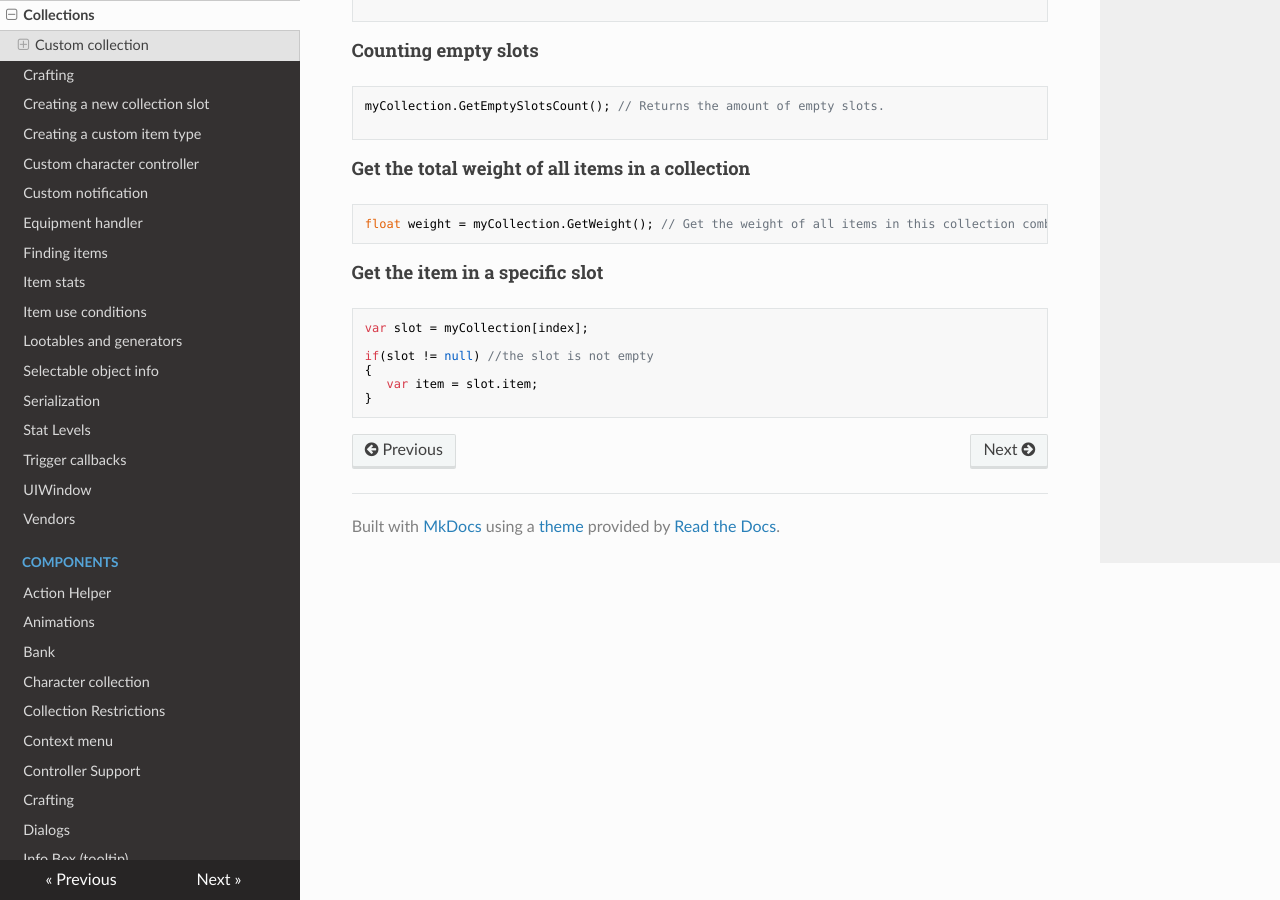
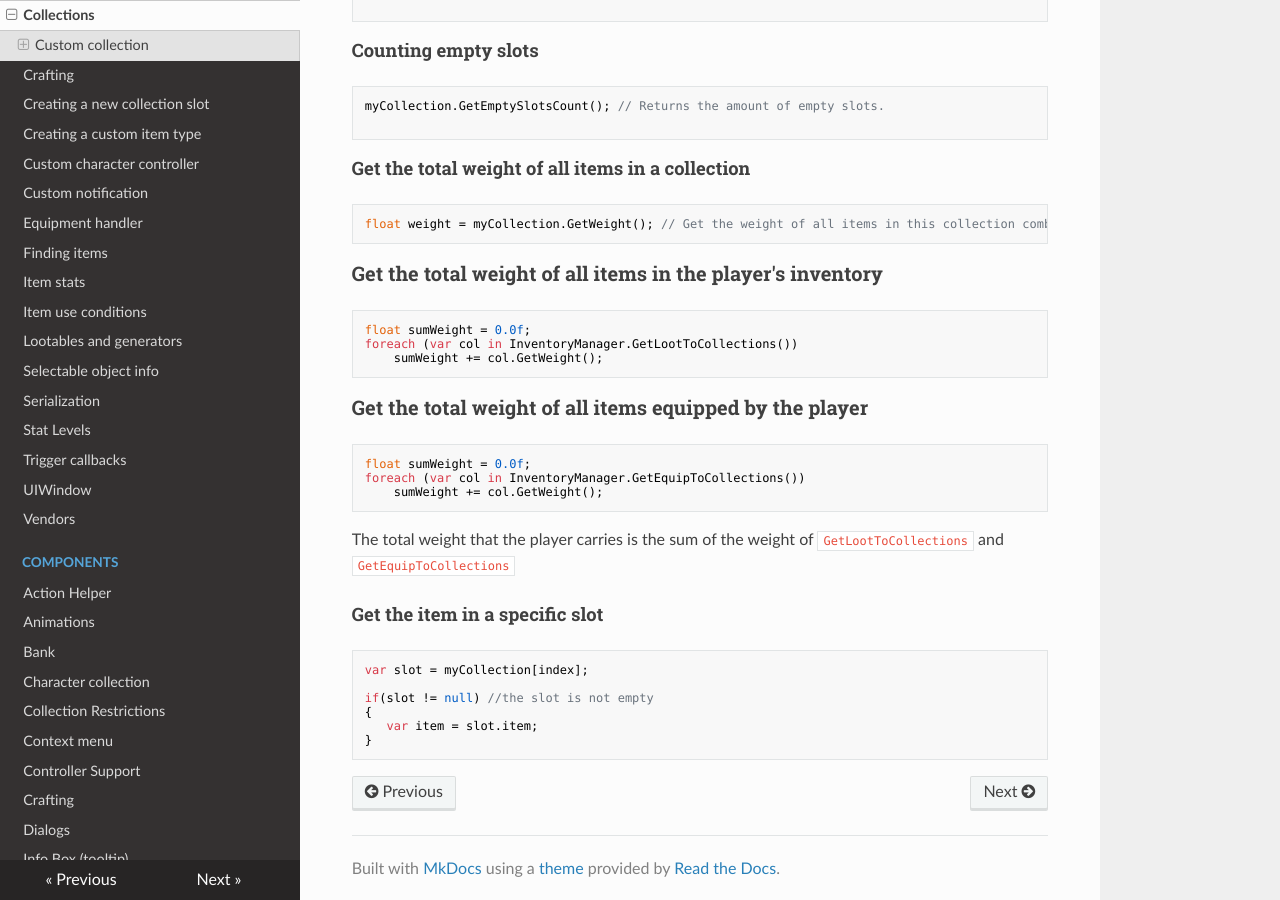
Before and after one commit to devdogio/Inventory-Pro-Docs, an MkDocs documentation site: the page built from docs/API/Collections.md, in a window 1280 px wide and 900 px high, scrolled down 1842 px. Built offline with MkDocs 1.6.1, drawn with Linux system fonts in a browser that asks for light colours; nearby versions of some CDN libraries.

Commit message:
Extended the weight calculation examples

````diff
--- a/docs/API/Collections.md
+++ b/docs/API/Collections.md
@@ -103,6 +103,24 @@ myCollection.GetEmptySlotsCount(); // Returns the amount of empty slots.
 float weight = myCollection.GetWeight(); // Get the weight of all items in this collection combined.
 ```
 
+### Get the total weight of all items in the player's inventory
+
+```csharp
+float sumWeight = 0.0f;
+foreach (var col in InventoryManager.GetLootToCollections())
+    sumWeight += col.GetWeight();
+```
+
+### Get the total weight of all items equipped by the player
+
+```csharp
+float sumWeight = 0.0f;
+foreach (var col in InventoryManager.GetEquipToCollections())
+    sumWeight += col.GetWeight();
+```
+
+The total weight that the player carries is the sum of the weight of `GetLootToCollections` and `GetEquipToCollections`
+
 #### Get the item in a specific slot
 
 ```csharp
````
